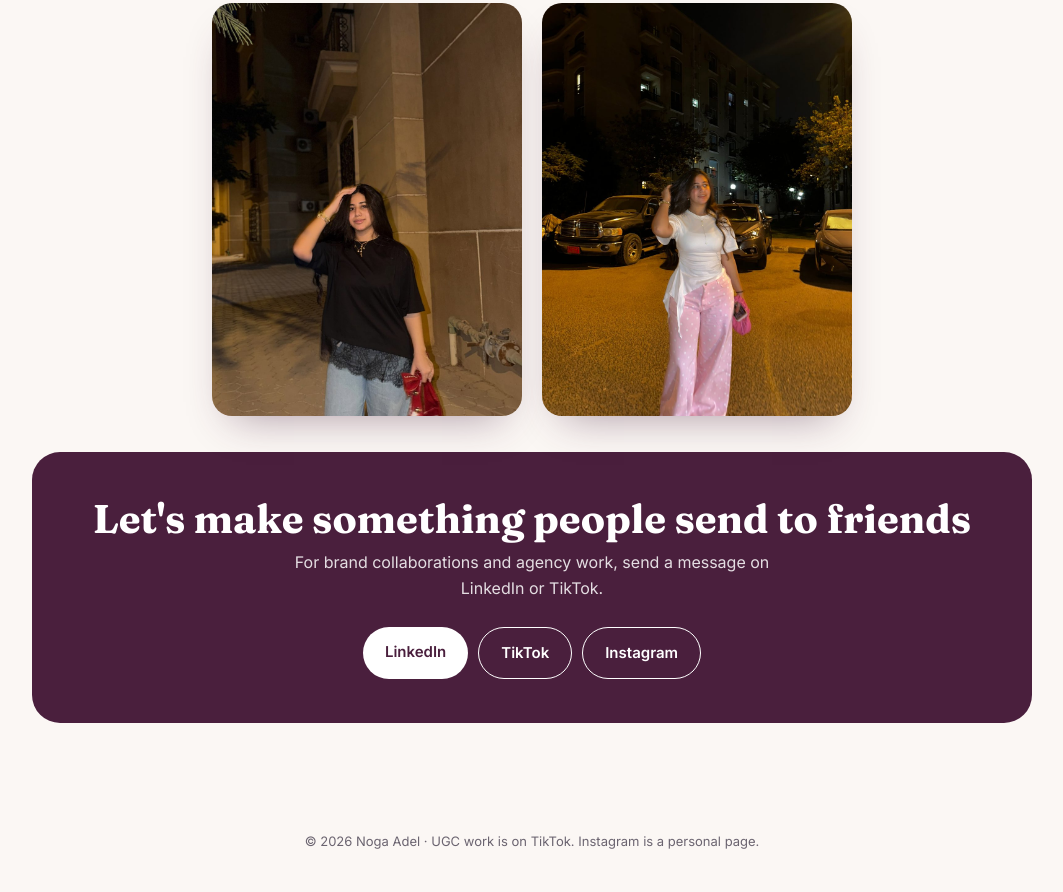
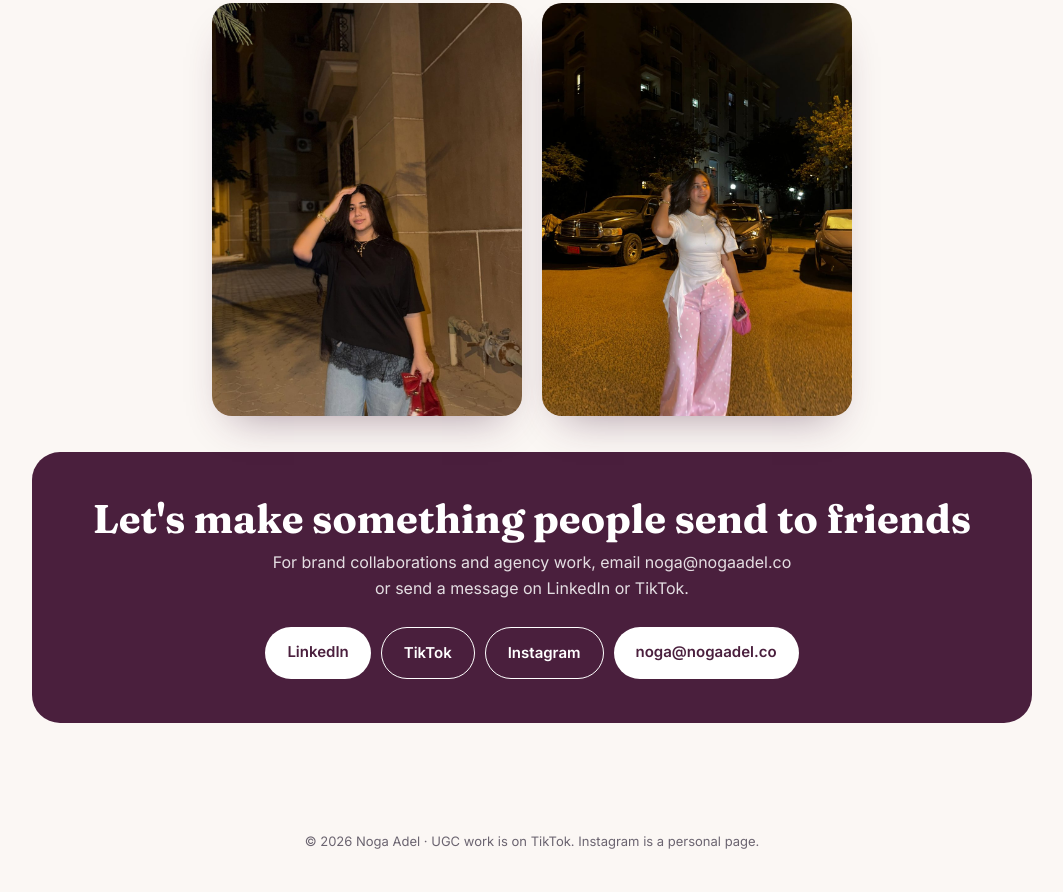
Before and after one commit to noga2007/noga2007.github.io, a plain HTML site: page index.html in a window 1280 px wide. Shown: the part 2800-3692 px from the top of the page, without its empty margins (108-1171 px from the left). Drawn offline with Linux system fonts and the light colour scheme.

Commit message:
Add noga@nogaadel.co to contact section

```diff
--- a/index.html
+++ b/index.html
@@ -183,11 +183,12 @@ html[lang=ar] .ar{display:revert}
 <div class="looks"><div class="ph"><img src="4-noga-3.jpg" alt="Noga Adel in a black oversized tee with lace trim and jeans" loading="lazy"></div><div class="ph"><img src="5-noga-4.jpg" alt="Noga Adel in a white top and pink wide-leg trousers" loading="lazy"></div></div>
 <div class="contact">
 <h2><span class="en">Let's make something people send to friends</span><span class="ar">نعمل حاجة الناس تبعتها لصحابها</span></h2>
-<p><span class="en">For brand collaborations and agency work, send a message on LinkedIn or TikTok.</span><span class="ar">للتعاونات مع البراندات والوكالات، ابعتلي رسالة على لينكد إن أو تيك توك.</span></p>
+<p><span class="en">For brand collaborations and agency work, email noga@nogaadel.co or send a message on LinkedIn or TikTok.</span><span class="ar">للتعاونات مع البراندات والوكالات، ابعتلي إيميل على noga@nogaadel.co أو رسالة على لينكد إن أو تيك توك.</span></p>
 <div class="cta">
 <a class="btn p" href="https://www.linkedin.com/in/noga-adel-ugc/" target="_blank" rel="noopener">LinkedIn</a>
 <a class="btn s" href="https://www.tiktok.com/@noga.adel97" target="_blank" rel="noopener">TikTok</a>
 <a class="btn s" href="https://www.instagram.com/noga.adel.9699/" target="_blank" rel="noopener">Instagram</a>
+<a class="btn p" href="mailto:noga@nogaadel.co">noga@nogaadel.co</a>
 </div>
 </div>
 </div></section>
```
